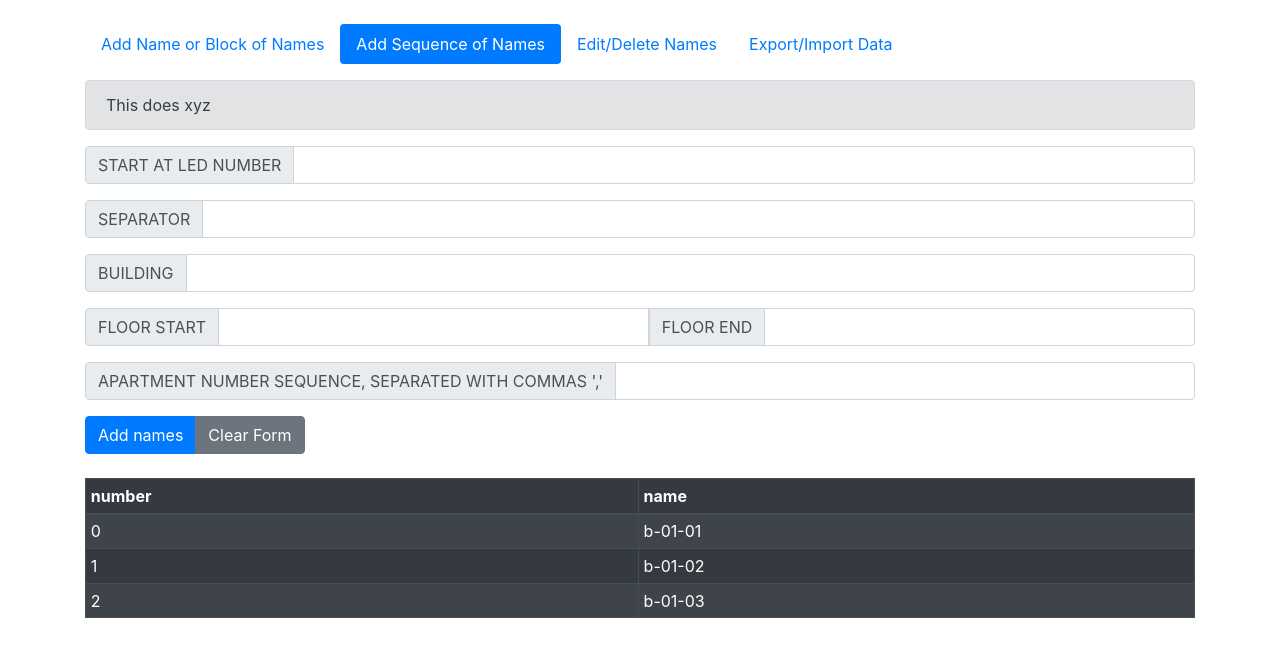
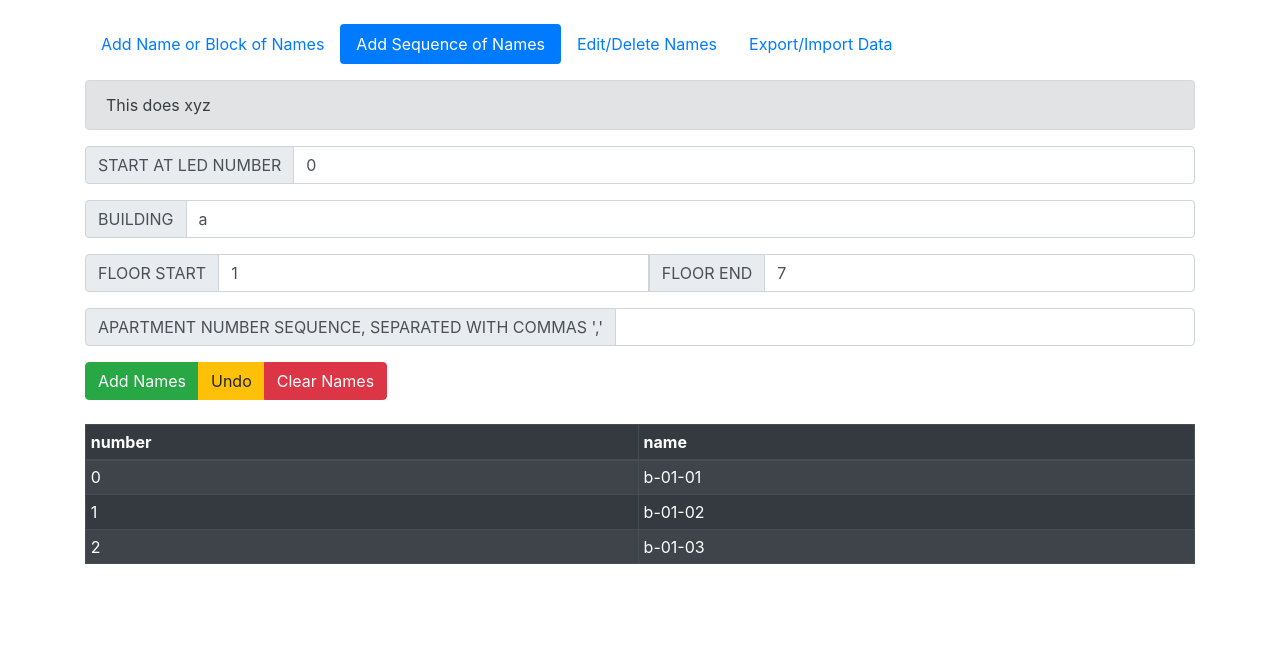
Before and after one commit to samumo/RAMLED-Config, a React (Create React App) app in the folder ramled-config/: page / in a window 1280 px wide. Both pictures are taken after a click on the tab "Add Sequence of Names". Shown: the top 656 px of the page. Built offline with nearby package versions, Linux system fonts and the light colour scheme.

Commit message:
general development to App.js

```diff
--- a/ramled-config/src/App.js
+++ b/ramled-config/src/App.js
@@ -9,7 +9,6 @@ import Tab from 'react-bootstrap/Tab';
 import Tabs from 'react-bootstrap/Tabs';
 import Alert from 'react-bootstrap/Alert';
 import Table from 'react-bootstrap/Table';
-import Badge from 'react-bootstrap/Badge'
 
 // document.body.style = 'background: black;';
 
@@ -20,14 +19,21 @@ class Generator extends React.Component {
       // jsonData is stored as array of addresses(strings), their position in the array will be used as their eventual "num" value
       // json export format => [{"name": "<address string>", "value": 255, "num": 0}, ...] value property sets the default brightness, this can be 255 for all.
       jsonData: ["b-01-01", "b-01-02", "b-01-03"],
-      blockInput: {name: "name", numToAdd: 1, startNum: 0},
-      sequenceInput: {address: "", floorStart: 1, floorEnd: 7, apartmentSequence: [1,3,5,7]},
+      previousJsonData: ["b-01-01", "b-01-02", "b-01-03"],
+      blockInput: {name: "a-01-01", numToAdd: 1, startNum: 0},
+      sequenceInput: {startNum: 0, separator: '-', building: 'a', floorStart: 1, floorEnd: 7, apartmentSequence: [1,3,5,7]},
     }
-    // Bind here...
+    // Bindings
     this.handleChangeName = this.handleChangeName.bind(this);
     this.handleExecuteBlock = this.handleExecuteBlock.bind(this);
-    this.handleChangeStartNum = this.handleChangeStartNum.bind(this);
-    this.handleChangeNumToAdd = this.handleChangeNumToAdd.bind(this);
+    this.handleChangeBlockStartNum = this.handleChangeBlockStartNum.bind(this);
+    this.handleChangeBlockNumToAdd = this.handleChangeBlockNumToAdd.bind(this);
+    this.handleUndo = this.handleUndo.bind(this);
+    this.handleClearNames = this.handleClearNames.bind(this);
+    this.handleChangeSequenceStartNum = this.handleChangeSequenceStartNum.bind(this);
+    this.handleChangeSequenceBuilding = this.handleChangeSequenceBuilding.bind(this);
+    this.handleChangeSequenceFloorStart = this.handleChangeSequenceFloorStart.bind(this);
+    this.handleChangeSequenceFloorEnd = this.handleChangeSequenceFloorEnd.bind(this);
   }
 
   validateNumeric(input) {
@@ -46,15 +52,8 @@ class Generator extends React.Component {
     }
   }
 
-  validateNonZero(input) {
-    if(input === null) {
-      return null
-    } else {
-      return input
-    }
-  }
   // Input handler for Block Add 'startNum'
-  handleChangeStartNum(event) {
+  handleChangeBlockStartNum(event) {
     // Deep clone of state object made with stringify
     let blockStateObjectClone = JSON.parse(JSON.stringify(this.state.blockInput));
     // call to numeric validation function
@@ -79,7 +78,7 @@ class Generator extends React.Component {
   }
 
   // Input handler for Block Add 'numToAdd'
-  handleChangeNumToAdd(event) {
+  handleChangeBlockNumToAdd(event) {
     let stateObjectClone = JSON.parse(JSON.stringify(this.state.blockInput));
     stateObjectClone['numToAdd'] = this.validateNumeric(event.target.value);
     this.setState({
@@ -87,6 +86,7 @@ class Generator extends React.Component {
     });
   }
 
+  //  method to generate block add array
   blockArray(name, ledCount) {
     let output = [];
     for(let i = 0; i < ledCount; i++) {
@@ -99,34 +99,122 @@ class Generator extends React.Component {
   handleExecuteBlock(event) {
     // This call prevents the submit button's default behaviour of reloading the page
     event.preventDefault()
-    // Deep copy of state 'jsonData'
+    // Deep working copy of state 'jsonData'
     let nameArray = [...this.state.jsonData];
+    // copy of state block input object
     let stateObjectClone = JSON.parse(JSON.stringify(this.state.blockInput));
-
     // numToAdd null value caught
     if(stateObjectClone['numToAdd'] === null) stateObjectClone['numToAdd'] = 0;
-
+    // call to array generator method
     let arrayToAdd = this.blockArray(stateObjectClone['name'], stateObjectClone['numToAdd']);
-
-
-    //
     // !!!!!!!!!!!!!!!!!!!!!!!!!!!!!!!!!!!!!!!!!!!!!!!!!!!!!!!!!!!!!!!!!!!!!!!!!!!!!!!!!!!!!!!!!!!!!!!!!!!
-    // Needs some review to work as expected
-    //
-    if(stateObjectClone['startNum'] === null || stateObjectClone['startNum'] > nameArray.length) {
-      // new names addes at end of
+    // Consider revision for alternative behaviour
+    // catching out of range error and adding new array to the end
+    if(stateObjectClone['startNum'] > nameArray.length) {
       nameArray = [...nameArray, ...arrayToAdd];
     } else {
+      // default behaviour of adding new array at specified index
       nameArray.splice(this.state.blockInput['startNum'], 0, ...arrayToAdd);
     }
+    // copy of state 'jsonData' for undo
+    let jsonDataPrevious = [...this.state.jsonData];
 
     this.setState({
+      previousJsonData: jsonDataPrevious,
       jsonData: nameArray,
-      blockInput: {name: "name", numToAdd: 1, startNum: nameArray.length},
+      blockInput: {name: stateObjectClone['name'], numToAdd: stateObjectClone['numToAdd'], startNum: nameArray.length},
+    });
+  }
+  // method to handle undo to json
+  // !!!!!!!!!!!!!!!!!!!!!!!!!!!!!!!!!!!!!!!!!!!!!!!!!!!!!!!!!!!!!!!!!!!!!!!!!!!!!!!!!!!!!!!!!!!!!!!!!!!
+  // Consider revision for multiple undo, currently this only supports one undo
+  handleUndo(event) {
+    // copy of state 'jsonData' for undo
+    let jsonDataPrevious = [...this.state.previousJsonData];
+    this.setState({
+      jsonData: jsonDataPrevious
     });
   }
 
+  // method to clear 'jsonData'
+  handleClearNames(event) {
+    // copy of state 'jsonData' for undo
+    let jsonDataPrevious = [...this.state.jsonData];
+    this.setState({
+      jsonData: [],
+      previousJsonData: jsonDataPrevious,
+    })
+  }
+
+  // handler for input of sequence start number
+  handleChangeSequenceStartNum(event) {
+    // Deep clone of state object made with stringify
+    let sequenceStateObjectClone = JSON.parse(JSON.stringify(this.state.sequenceInput));
+    // call to numeric validation function
+    sequenceStateObjectClone['startNum'] = this.validateNumeric(event.target.value);
+    this.setState({
+      sequenceInput: sequenceStateObjectClone,
+    });
+  };
+
+  // validate building name to 2 characters
+  validateBuilding(input) {
+    if(input === null) {
+      return input;
+    } else {
+      return input.match(/[\w\d]{0,2}/);
+    }
+  };
+
+  // handler for sequence building name
+  handleChangeSequenceBuilding(event) {
+    // Deep clone of state object made with stringify
+    let sequenceStateObjectClone = JSON.parse(JSON.stringify(this.state.sequenceInput));
+    // call to numeric validation function
+    sequenceStateObjectClone['building'] = this.validateBuilding(event.target.value);
+    this.setState({
+      sequenceInput: sequenceStateObjectClone,
+    });
+  }
+
+    // validate building name to 2 numeric characters
+    validateFloorStartEnd(input) {
+      if(input === null) {
+        return input;
+      } else {
+        return input.match(/[\d]{0,2}/);
+      }
+    };
+
+  // handler for sequence floor start
+  handleChangeSequenceFloorStart(event) {
+    // Deep clone of state object made with stringify
+    let sequenceStateObjectClone = JSON.parse(JSON.stringify(this.state.sequenceInput));
+    // call to numeric validation function
+    sequenceStateObjectClone['floorStart'] = this.validateFloorStartEnd(event.target.value);
+    this.setState({
+      sequenceInput: sequenceStateObjectClone,
+    });
+  }
+
+  // handler for sequence floor end
+  handleChangeSequenceFloorEnd(event) {
+    // Deep clone of state object made with stringify
+    let sequenceStateObjectClone = JSON.parse(JSON.stringify(this.state.sequenceInput));
+    // call to numeric validation function
+    sequenceStateObjectClone['floorEnd'] = this.validateFloorStartEnd(event.target.value);
+    this.setState({
+      sequenceInput: sequenceStateObjectClone,
+    });
+  }
+
+
+
   render() {
+    const btnBlockAdd = <Button onClick={this.handleExecuteBlock} variant="success">Add Names</Button>;
+    const btnUndo = <Button onClick={this.handleUndo} variant="warning">Undo</Button>;
+    const btnClearJson = <Button onClick={this.handleClearNames} variant="danger">Clear Names</Button>;
+    const btnSeqAdd = <Button onClick={this.handleExecuteSequence} variant="success">Add Names</Button>;
     return (
       <div>
         <br />
@@ -139,7 +227,7 @@ class Generator extends React.Component {
               </InputGroup.Prepend>
               <FormControl placeholder=''
                            value={this.state.blockInput['startNum']}
-                           onChange={this.handleChangeStartNum.bind(this)}/>
+                           onChange={this.handleChangeBlockStartNum.bind(this)}/>
             </InputGroup>
 
             <InputGroup className="mb-3">
@@ -157,13 +245,13 @@ class Generator extends React.Component {
               </InputGroup.Prepend>
               <FormControl placeholder=''
                            value={this.state.blockInput['numToAdd']}
-                           onChange={this.handleChangeNumToAdd.bind(this)}/>
+                           onChange={this.handleChangeBlockNumToAdd.bind(this)}/>
             </InputGroup>
 
             <ButtonGroup>
-              <Button onClick={this.handleExecuteBlock} variant="primary">Add Names</Button>{' '}
-              <Button variant="secondary">Clear Form</Button>
-              <Button variant="warning">undo?</Button>
+              {btnBlockAdd}
+              {btnUndo}
+              {btnClearJson}
             </ButtonGroup>
           </Tab>
           <Tab eventKey="add-sequence-of-names" title="Add Sequence of Names">
@@ -172,31 +260,29 @@ class Generator extends React.Component {
               <InputGroup.Prepend>
                 <InputGroup.Text>START AT LED NUMBER</InputGroup.Text>
               </InputGroup.Prepend>
-              <FormControl />
-            </InputGroup>
-            <InputGroup className="mb-3">
-              <InputGroup.Prepend>
-                <InputGroup.Text>SEPARATOR</InputGroup.Text>
-              </InputGroup.Prepend>
-              <FormControl />
+              <FormControl value={this.state.sequenceInput['startNum']}
+                           onChange={this.handleChangeSequenceStartNum.bind(this)}/>
             </InputGroup>
 
             <InputGroup className="mb-3">
               <InputGroup.Prepend>
                 <InputGroup.Text>BUILDING</InputGroup.Text>
               </InputGroup.Prepend>
-              <FormControl />
+              <FormControl value={this.state.sequenceInput['building']}
+                           onChange={this.handleChangeSequenceBuilding.bind(this)}/>
             </InputGroup >
 
             <InputGroup  className="mb-3">
               <InputGroup.Prepend>
                 <InputGroup.Text>FLOOR START</InputGroup.Text>
               </InputGroup.Prepend>
-              <FormControl />
+              <FormControl value={this.state.sequenceInput['floorStart']}
+                           onChange={this.handleChangeSequenceFloorStart.bind(this)}/>
               <InputGroup.Prepend>
                 <InputGroup.Text>FLOOR END</InputGroup.Text>
               </InputGroup.Prepend>
-              <FormControl />
+              <FormControl value={this.state.sequenceInput['floorEnd']}
+                           onChange={this.handleChangeSequenceFloorEnd.bind(this)}/>
             </InputGroup>
 
             <InputGroup className="mb-3">
@@ -206,8 +292,9 @@ class Generator extends React.Component {
               <FormControl />
             </InputGroup>
             <ButtonGroup>
-              <Button variant="primary">Add names</Button>{' '}
-              <Button variant="secondary">Clear Form</Button>
+              {btnSeqAdd}
+              {btnUndo}
+              {btnClearJson}
             </ButtonGroup>
           </Tab>
           <Tab eventKey="edit-names" title="Edit/Delete Names">
```
